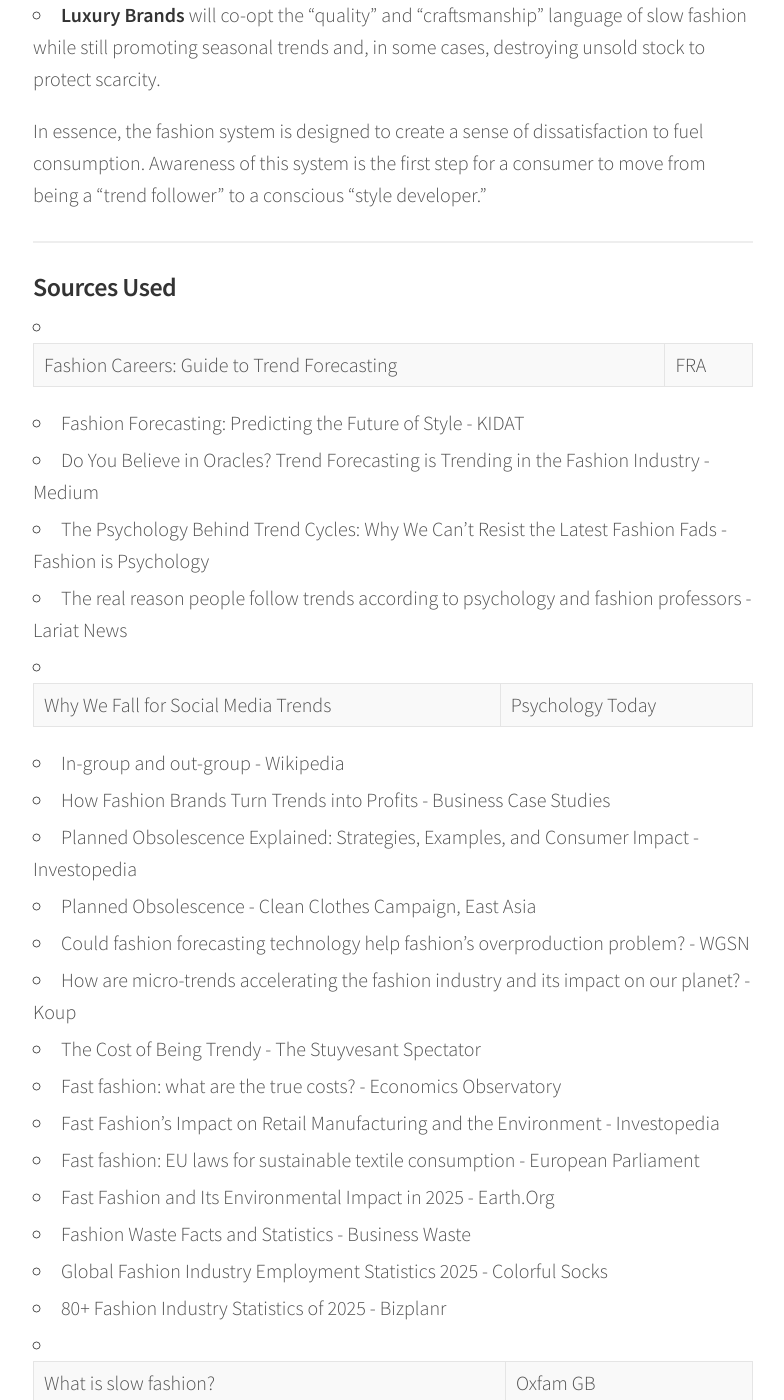
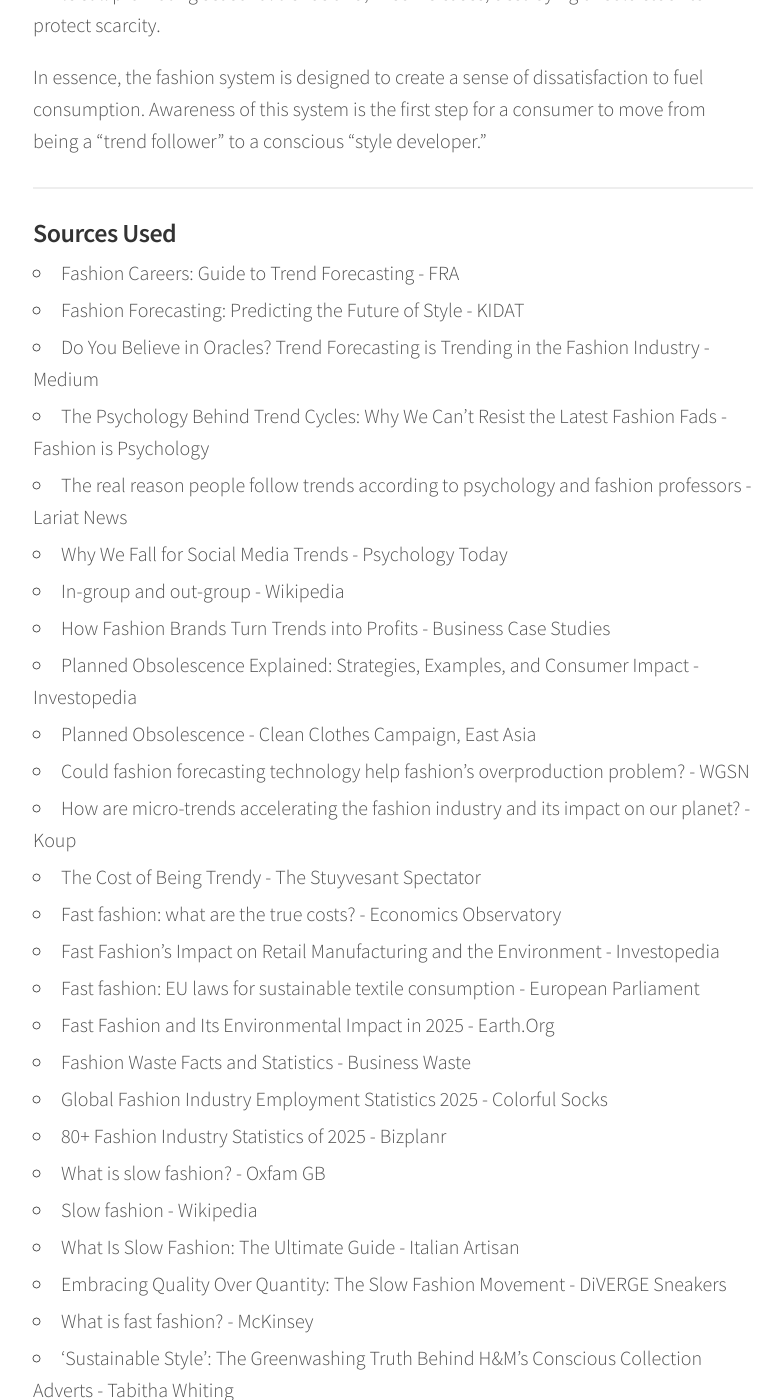
Before and after one commit to ilikeeatingrice/ilikeeatingrice.github.io, a Jekyll site: the page built from _posts/2025-10-28-The-Architecture-of-a-Trend.md, in a window 1280 px wide and 1400 px high, scrolled down 3691 px. Shown: the whole window, without its empty margins (247-1031 px from the left). Built offline with Jekyll 4.4.1, drawn with Linux system fonts in a browser that asks for light colours; some of the changed text lies outside the part shown.

```diff
--- a/_posts/2025-10-28-The-Architecture-of-a-Trend.md
+++ b/_posts/2025-10-28-The-Architecture-of-a-Trend.md
@@ -73,12 +71,12 @@ In essence, the fashion system is designed to create a sense of dissatisfaction
 
 ### Sources Used
 
-* Fashion Careers: Guide to Trend Forecasting | FRA
+* Fashion Careers: Guide to Trend Forecasting - FRA
 * Fashion Forecasting: Predicting the Future of Style - KIDAT
 * Do You Believe in Oracles? Trend Forecasting is Trending in the Fashion Industry - Medium
 * The Psychology Behind Trend Cycles: Why We Can't Resist the Latest Fashion Fads - Fashion is Psychology
 * The real reason people follow trends according to psychology and fashion professors - Lariat News
-* Why We Fall for Social Media Trends | Psychology Today
+* Why We Fall for Social Media Trends - Psychology Today
 * In-group and out-group - Wikipedia
 * How Fashion Brands Turn Trends into Profits - Business Case Studies
 * Planned Obsolescence Explained: Strategies, Examples, and Consumer Impact - Investopedia
@@ -93,7 +91,7 @@ In essence, the fashion system is designed to create a sense of dissatisfaction
 * Fashion Waste Facts and Statistics - Business Waste
 * Global Fashion Industry Employment Statistics 2025 - Colorful Socks
 * 80+ Fashion Industry Statistics of 2025 - Bizplanr
-* What is slow fashion? | Oxfam GB
+* What is slow fashion? - Oxfam GB
 * Slow fashion - Wikipedia
 * What Is Slow Fashion: The Ultimate Guide - Italian Artisan
 * Embracing Quality Over Quantity: The Slow Fashion Movement - DiVERGE Sneakers
```
Also changed, not shown: other parts of _posts/2025-10-28-The-Architecture-of-a-Trend.md (+2 -2 lines).
